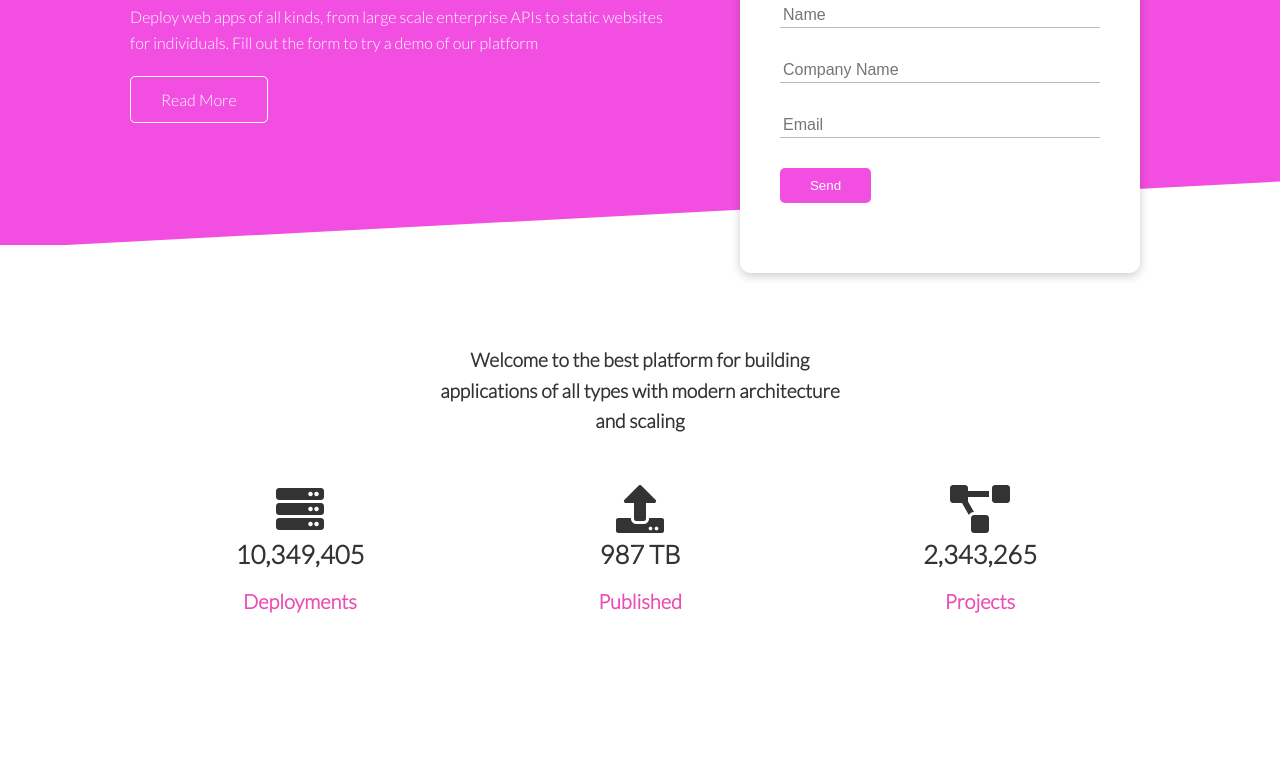
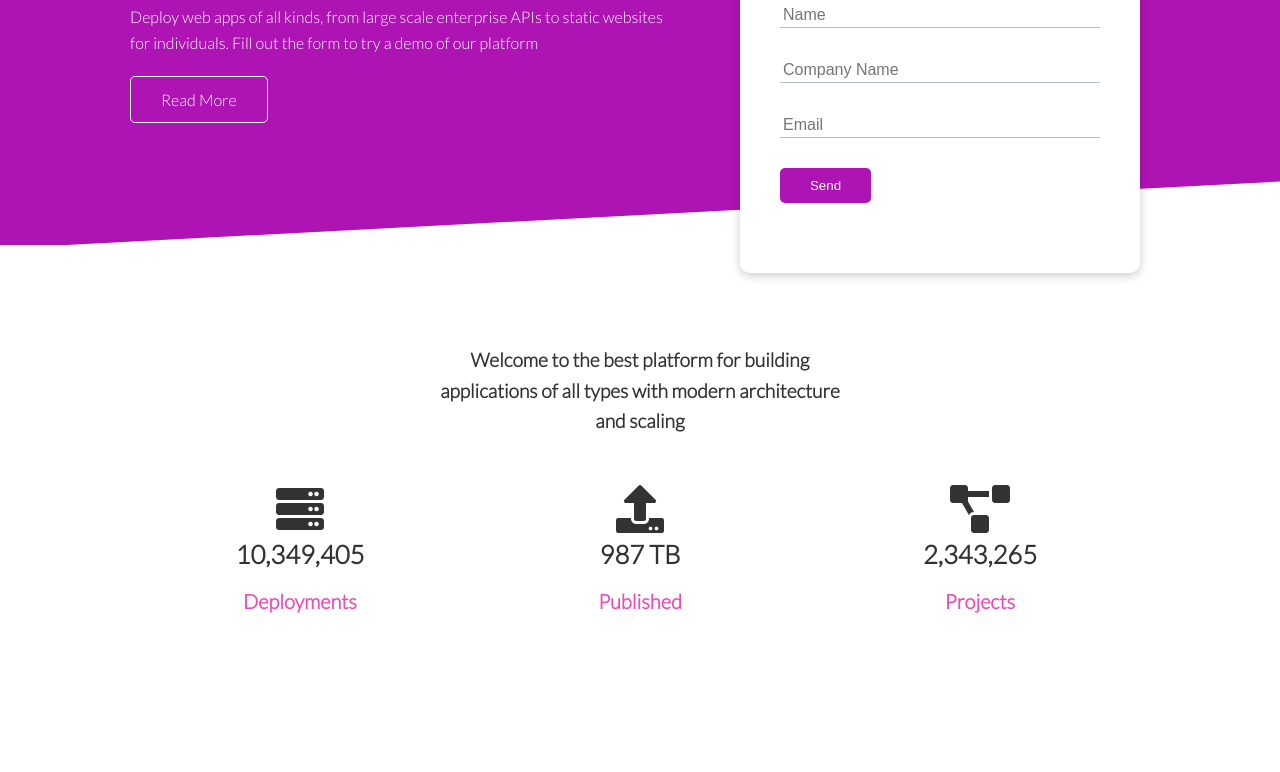
Before and after one commit to TwoTurtles/loruki-website, a website: page index.html in a window 1280 px wide. Shown: the part 337-1109 px from the top of the page. Drawn offline with nearby package versions, Linux system fonts and the light colour scheme.

Commit message:
theme color change to #ae14b4

```diff
--- a/css/styles.css
+++ b/css/styles.css
@@ -2,7 +2,7 @@
 @import url("https://fonts.googleapis.com/css2?family=Lato:wght@300&family=Oswald&family=Poppins:ital,wght@0,700;1,400&display=swap");
 
 :root {
-  --primary-color: #f24ce1fc;
+  --primary-color: #ae14b4;
   --secondary-color: #eb4db4;
   --light-color: #f4f4f4;
   --dark-color: #002240;
```
Also changed, not shown: manifest.json.
